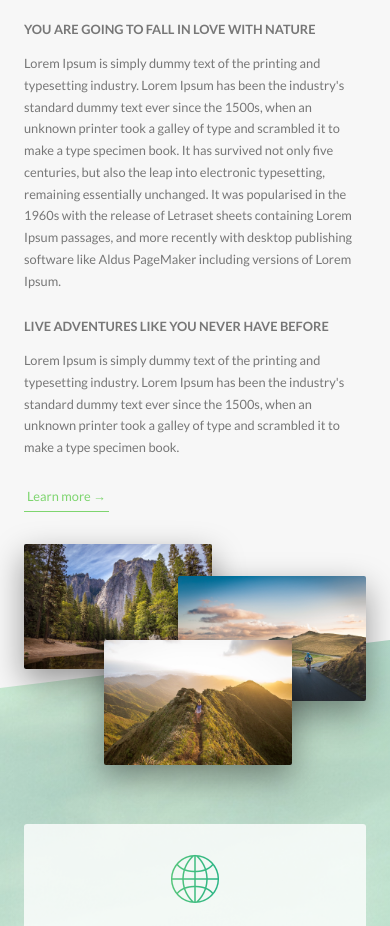
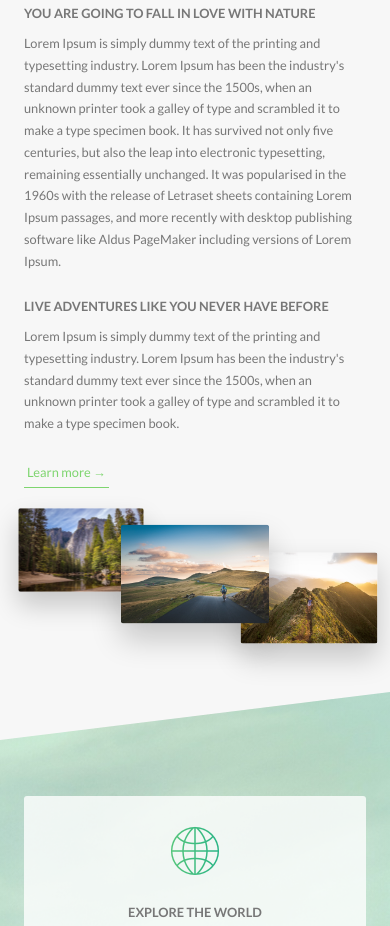
Before and after one commit to dragan-apostolski/Natours, a website: page index.html in a window 390 px wide. Shown: the part 1030-1956 px from the top of the page. Drawn offline with Linux system fonts and the light colour scheme.

Commit message:
Make home layout and composition responsive

```diff
--- a/sass/base/_utilities.scss
+++ b/sass/base/_utilities.scss
@@ -3,33 +3,65 @@
 }
 
 .u-margin-bottom-small {
-  margin-bottom: 1.5rem !important;
+  margin-bottom: 2rem !important;
+
+  @include respond(tab-port) {
+    margin-bottom: 1rem !important;
+  }
 }
 
 .u-margin-bottom-medium {
   margin-bottom: 4rem !important;
+
+  @include respond(tab-port) {
+    margin-bottom: 2rem !important;
+  }
 }
 
 .u-margin-bottom-big {
   margin-bottom: 8rem !important;
+
+  @include respond(tab-port) {
+    margin-bottom: 6rem !important;
+  }
 }
 
 .u-margin-bottom-huge {
   margin-bottom: 10rem !important;
+
+  @include respond(tab-port) {
+    margin-bottom: 8rem !important;
+  }
 }
 
 .u-margin-top-small {
-  margin-bottom: 2rem !important;
+  margin-top: 2rem !important;
+
+  @include respond(tab-port) {
+    margin-top: 1rem !important;
+  }
 }
 
 .u-margin-top-medium {
-  margin-bottom: 4rem !important;
+  margin-top: 4rem !important;
+
+  @include respond(tab-port) {
+    margin-top: 2rem !important;
+  }
 }
 
 .u-margin-top-big {
   margin-bottom: 8rem !important;
+
+  @include respond(tab-port) {
+    margin-top: 6rem !important;
+  }
 }
 
 .u-margin-top-huge {
-  margin-bottom: 10rem !important;
+  margin-top: 10rem !important;
+
+  @include respond(tab-port) {
+    margin-top: 8rem !important;
+  }
 }
--- a/sass/components/_composition.scss
+++ b/sass/components/_composition.scss
@@ -11,19 +11,43 @@
     transition: all .2s;
     outline-offset: 2rem;
 
+    @include respond(tab-port) {
+      float: left;
+      position: relative;
+      width: 33.33%;
+      box-shadow: 0 1.5rem 3rem rgba($color-black, .2);
+    }
+
     &--p1 {
       left: 0;
       top: -2rem;
+
+      @include respond(tab-port) {
+        top: -3rem;
+        transform: scale(1.1);
+      }
     }
 
     &--p2 {
       right: 0;
       top: 2rem;
+
+      @include respond(tab-port) {
+        top: 0;
+        transform: scale(1.3);
+        z-index: 100;
+      }
     }
 
     &--p3{
       left: 10rem;
       top: 10rem;
+
+      @include respond(tab-port) {
+        top: 3rem;
+        left: 0;
+        transform: scale(1.2);
+      }
     }
 
     &:hover {
--- a/sass/pages/_home.scss
+++ b/sass/pages/_home.scss
@@ -16,22 +16,35 @@
   background-position: top;
   transform: skewY(-7deg);  // skews the section for -7 degrees in the Y direction
 
+  @include respond(tab-port) {
+    padding: 10rem 0;
+  }
+
   & > * {
     // selects all direct children,
     // and skews back for 7 degrees, so that the transform: skewY(-7deg) in the parent is cancelled
     transform: skewY(7deg);
   }
+
 }
 
 .section-tours {
   margin-top: -20rem;
   background-color: $color-gray-light-1;
   padding: 30rem 0 5rem 0;
+
+  @include respond(tab-port) {
+    padding: 25rem 0 5rem 0;
+  }
 }
 
 .section-stories {
   padding: 15rem 0;
   position: relative;
+
+  @include respond(tab-port) {
+    padding: 10rem 0 5rem 0;
+  }
 }
 
 .section-book {
```
Also changed, not shown: css/style.css.
